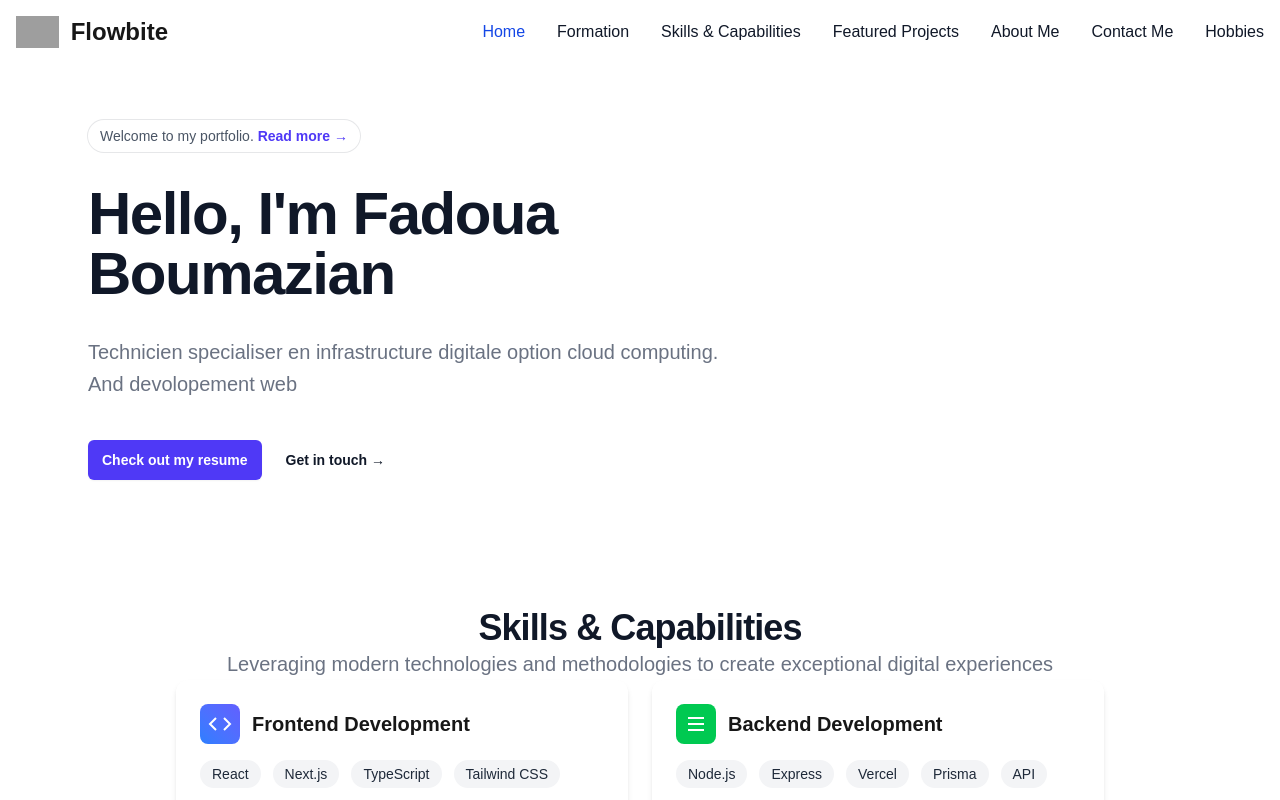
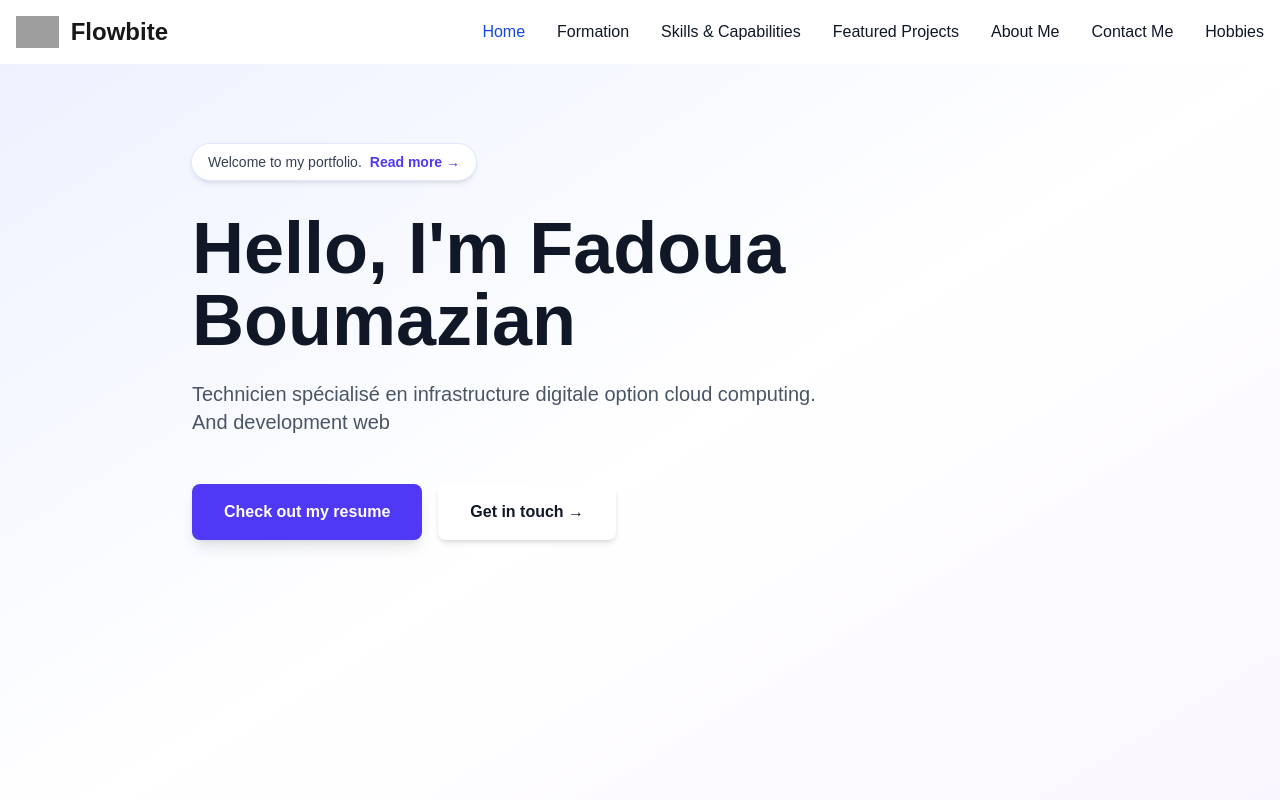
Before and after one commit to boumazian/Fad-portfolio, a Next.js app: page / in a window 1280 px wide. Shown: the top 800 px of the page. Built offline with nearby package versions, Linux system fonts and the light colour scheme; grey boxes are pictures that could not be loaded.

Commit message:
update hero

```diff
--- a/src/components/hero.tsx
+++ b/src/components/hero.tsx
@@ -1,40 +1,67 @@
-export default function Hero() {
+interface HeroProps {
+  welcomeMessage?: string;
+  welcomeLink?: { href: string; label: string };
+  title?: string;
+  subtitle?: string;
+  primaryButton?: { href: string; label: string };
+  secondaryButton?: { href: string; label: string };
+}
+
+export default function Hero({
+  welcomeMessage = "Welcome to my portfolio.",
+  welcomeLink = { href: "/aboutme", label: "Read more →" },
+  title = "Hello, I'm Fadoua Boumazian",
+  subtitle = "Technicien spécialisé en infrastructure digitale option cloud computing.\nAnd development web",
+  primaryButton = { href: "/Cv.pdf", label: "Check out my resume" },
+  secondaryButton = { href: "/ContactSection", label: "Get in touch →" },
+}: HeroProps) {
   return (
-    <div className="bg-white">
-      <div className="relative isolate px-6 pt-14 lg:px-8">
-        <div className="mx-auto px-14">
-          <div className="hidden sm:mb-8 sm:flex">
-            <div className="relative rounded-full px-3 py-1 text-sm/6 text-gray-600 ring-1 ring-gray-900/10 hover:ring-gray-900/20">
-              Welcome to my portfolio.{" "}
-              <a href="/aboutme" className="font-semibold text-indigo-600">
-                <span aria-hidden="true" className="absolute inset-0"></span>
-                Read more <span aria-hidden="true">&rarr;</span>
+    <div className="min-h-screen bg-gradient-to-br from-indigo-50 via-white to-purple-50">
+      <div className="relative px-6 pt-20 lg:px-8">
+        <div className="mx-auto max-w-4xl">
+
+          {welcomeMessage && (
+            <div className="mb-8 flex justify-center sm:justify-start">
+              <div className="rounded-full px-4 py-2 text-sm font-medium bg-white shadow-md ring-1 ring-indigo-100">
+                <span className="text-gray-700">{welcomeMessage}</span>
+                {welcomeLink && (
+                  <a href={welcomeLink.href} className="ml-2 font-semibold text-indigo-600 hover:text-indigo-700">
+                    {welcomeLink.label}
                   </a>
+                )}
               </div>
             </div>
-          <div>
-            <h1 className="text-5xl font-semibold tracking-tight text-balance text-gray-900 sm:text-6xl">
-              Hello, I&apos;m Fadoua <br />
-              Boumazian
+          )}
+
+          <div className="text-center sm:text-left">
+            <h1 className="text-5xl sm:text-6xl lg:text-7xl font-bold text-gray-900 mb-6">
+              {title}
             </h1>
-            <p className="mt-8 text-lg font-medium text-pretty text-gray-500 sm:text-xl/8">
-              Technicien specialiser en infrastructure digitale option cloud computing.<br />
-              And devolopement web
+
+            {subtitle && (
+              <p className="text-lg sm:text-xl text-gray-600 max-w-3xl mb-12 whitespace-pre-line">
+                {subtitle}
               </p>
-            <div className="mt-10 flex items-center pb-32 gap-x-6">
+            )}
+
+            <div className="flex flex-col sm:flex-row gap-4 pb-20">
+              {primaryButton && (
                 <a
-                href="/Cv.pdf"
-                className="rounded-md bg-indigo-600 px-3.5 py-2.5 text-sm font-semibold text-white shadow-xs hover:bg-indigo-500 focus-visible:outline-2 focus-visible:outline-offset-2 focus-visible:outline-indigo-600"
+                  href={primaryButton.href}
+                  className="px-8 py-4 text-base font-semibold text-white bg-indigo-600 rounded-lg shadow-lg hover:bg-indigo-700 hover:shadow-xl transition-all"
                 >
-                Check out my resume
+                  {primaryButton.label}
                 </a>
+              )}
 
+              {secondaryButton && (
                 <a
-                href="/ContactSection"
-                className="text-sm/6 font-semibold text-gray-900"
+                  href={secondaryButton.href}
+                  className="px-8 py-4 text-base font-semibold text-gray-900 bg-white rounded-lg shadow-md hover:shadow-lg transition-all"
                 >
-                Get in touch <span aria-hidden="true">→</span>
+                  {secondaryButton.label}
                 </a>
+              )}
             </div>
           </div>
         </div>
```
Lines whose indentation alone changed are shown as unchanged.
